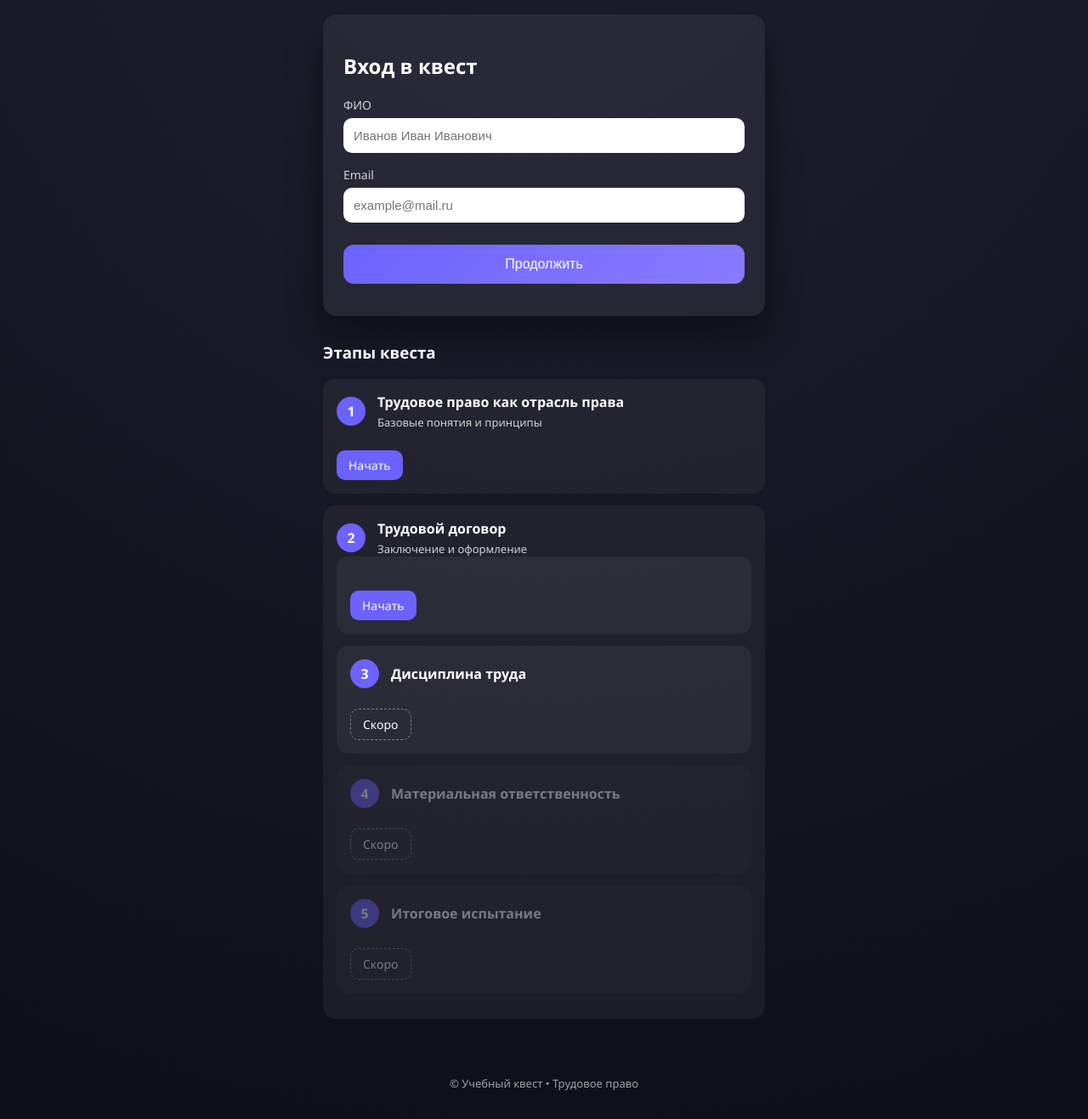
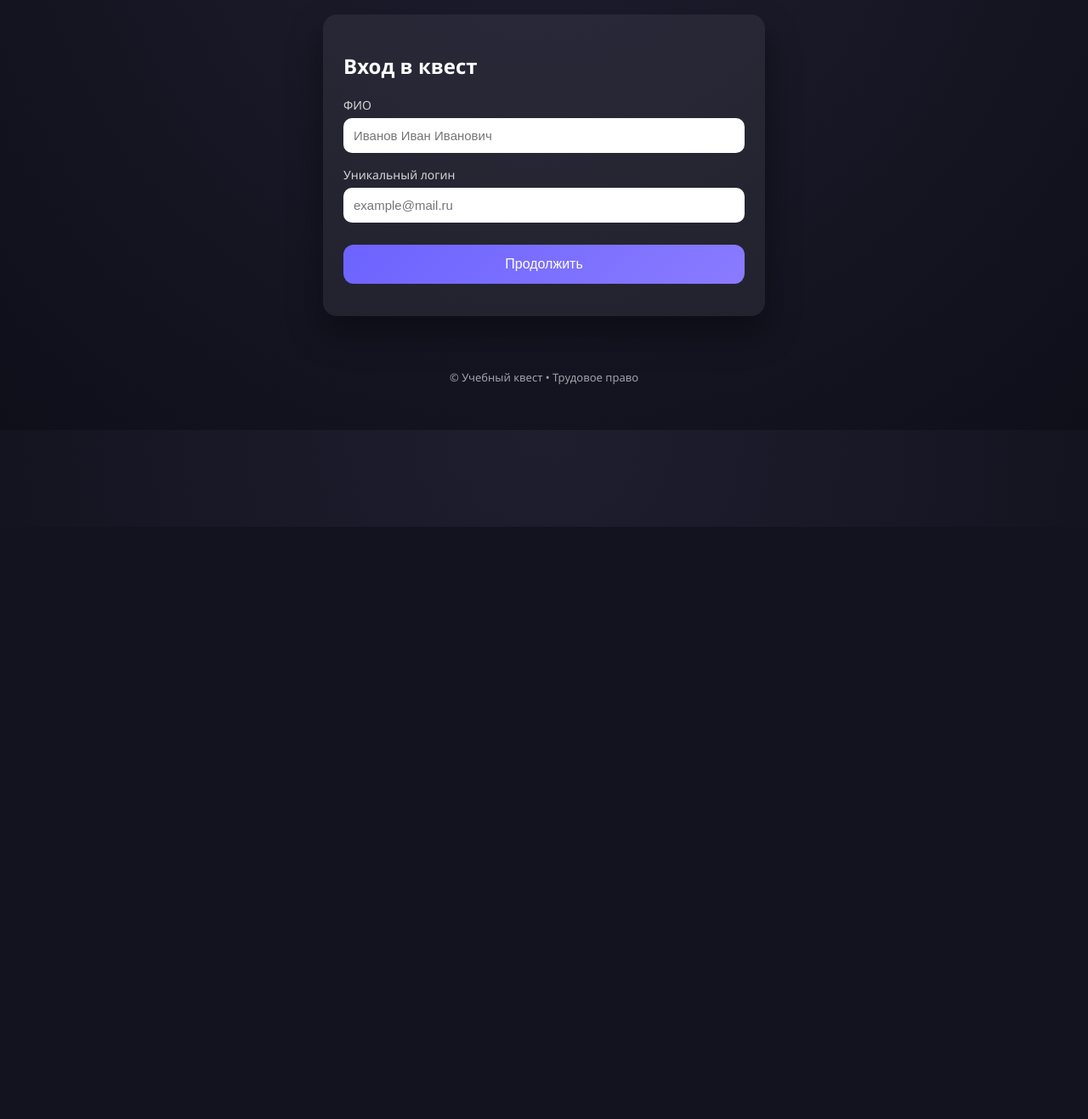
Before and after one commit to S4vant/quest_pravo, a FastAPI app: template templates/quest.html in a window 1280 px wide. Shown: the part 180-1497 px from the top of the page at 85% size. After the commit the page ends 800 px from the top, so only its background shows below. Run offline with FastAPI, Linux system fonts and the light colour scheme; the template is opened without the code that fills it, so the values that code supplies are empty; parts of the project's set-up code (start-up, migrations or seed data) failed here and were passed over.

Commit message:
Настроил архитектуру, остались модификации и вернуть стили вопросов

```diff
--- a/app/static/js/api/api.js
+++ b/app/static/js/api/api.js
@@ -87,7 +87,14 @@ export async function loadProgress() {
         data.stages.forEach(stageData => {
             const stageNumber = stageData.stage; // Например: 1, 2 или 3
             const questions = stageData.questions || [];
-            const completed = questions.filter(q => q.completed === true).length;
+            // Подсчитываем количество завершенных уникальных вопросов
+            const completed_array = questions.filter(q => q.completed === true);
+            let completed = 0;
+            for (let i = 1; i < completed_array.length; i++) {
+                if (completed_array[i].completed === true && completed_array[i-1] != completed_array[i]) {
+                    completed++;
+                }
+            }
             const total = 5;
 
             const percent = total === 0 ? 0 : Math.round((completed / total) * 100);
--- a/app/static/js/engine/game-engine.js
+++ b/app/static/js/engine/game-engine.js
@@ -1,5 +1,5 @@
 
-export function showRecordCelebration(oldTime, newTime) {
+export async function showRecordCelebration(oldTime, newTime) {
     const el = document.getElementById('record-celebration');
     if (!el) return; // ← защита
 
--- a/app/static/js/engine/timer.js
+++ b/app/static/js/engine/timer.js
@@ -23,13 +23,13 @@ export function stopTimer() {
 export let taskStartedAt = null;
 export let taskUnlocked = false;
 
-export function initTaskWrapper() {
-    const startBtn = document.getElementById('start-task-btn');
+export function initTaskWrapper(wrapper) {
+    const startBtn = wrapper.querySelector('.start-task-btn');
     if (!startBtn) return; // защита
 
-    const timerEl = document.getElementById('start-timer');
-    const cover = document.getElementById('task-cover');
-    const content = document.getElementById('task-content');
+    const timerEl = wrapper.querySelector('.start-timer');
+    const cover = wrapper.querySelector('.task-cover');
+    const content = wrapper.querySelector('.task-content');
 
     startBtn.addEventListener('click', () => {
         startBtn.disabled = true;
--- a/app/static/js/start.js
+++ b/app/static/js/start.js
@@ -1,28 +1,28 @@
 async function startAttempt() {
-    // const res = await fetch("/api/start_attempt", {
-    //     method: "POST"
-    // });
+    const res = await fetch("/api/start_attempt", {
+        method: "POST"
+    });
 
-    // const data = await res.json();
+    const data = await res.json();
 
-    // if (data.error) {
-    //     alert(data.error);
-    //     return;
-    // }
+    if (data.error) {
+        alert(data.error);
+        return;
+    }
 
     window.location.href = "/stage/1";
 }
 
 async function startStage(num) {
-    // const res = await fetch("/api/start_attempt", {
-    //     method: "POST"
-    // });
+    const res = await fetch("/api/start_attempt", {
+        method: "POST"
+    });
 
-    // const data = await res.json();
+    const data = await res.json();
 
-    // if (data.error) {
-    //     alert(data.error);
-    //     return;
-    // }
+    if (data.error) {
+        alert(data.error);
+        return;
+    }
     window.location.href = `/stage/${num}`;
 }
--- a/app/static/js/utils/utils.js
+++ b/app/static/js/utils/utils.js
@@ -1,3 +1,5 @@
+
+
 let draggedBlock = null;
 export function shuffle(array) {
     return [...array].sort(() => Math.random() - 0.5);
--- a/routers/api.py
+++ b/routers/api.py
@@ -143,10 +143,12 @@ async def log_answer(
         if answer.correct and not existing.is_correct:
             existing.is_correct = True
             db.commit()
+            print("updated !")
         # Иначе ничего не делаем (не создаем новый)
         elif existing.wasted_time:
             existing.wasted_time = answer.wasted_time
             db.commit()
+            print("updated time !")
 
     else:
         # Создаем новую запись
@@ -159,6 +161,7 @@ async def log_answer(
         )
         db.add(new_log)
         db.commit()
+        print("created !")
 
     return {"saved": True}
 @router.get("/user/progress")
--- a/templates/profile.html
+++ b/templates/profile.html
@@ -95,6 +95,6 @@
 </footer>
 
 <script src="/static/js/start.js"></script>
-<script src="/static/js/game-engine.js"></script>
+<script type="module" src="/static/js/main.js"></script>
 </body>
 </html>
--- a/templates/quest.html
+++ b/templates/quest.html
@@ -25,7 +25,7 @@
         </div>
 
         <div class="form-group">
-            <label for="email">Email</label>
+            <label for="email">Уникальный логин</label>
             <input id="email" type="email" placeholder="example@mail.ru">
         </div>
 
@@ -49,103 +49,11 @@
         Начать квест
     </button>
 </section>
-    <h3>Этапы квеста</h3>
-
-    <div class="stage-card">
-        <div class="stage-header">
-            <span class="stage-num">1</span>
-            <div>
-                <h4>Трудовое право как отрасль права</h4>
-                <p>Базовые понятия и принципы</p>
-            </div>
-        </div>
-
-        <div class="progress">
-            <div class="progress-bar" data-stage="1"></div>
-        </div>
-
-        <span class="stage-btn" onclick="startStage(1)">Начать</span>
-    </div>
-
-    <div class="stage-card">
-        <div class="stage-header">
-            <span class="stage-num">2</span>
-            <div>
-                <h4>Трудовой договор</h4>
-                <p>Заключение и оформление</p>
-            </div>
-        </div>
-
-        <div class="stage-card">
-
-    <div class="progress">
-            <div class="progress-bar" data-stage="2"></div>
-        </div>
-
-        <span class="stage-btn" onclick="startStage(2)">Начать</span>
-    </div>
-
-    <div class="stage-card">
-        <div class="stage-header">
-            <span class="stage-num">3</span>
-            <div>
-                <h4>Дисциплина труда</h4>
-            </div>
-        </div>
-
-        <div class="progress">
-            <div class="progress-bar" style="width: 0%"></div>
-        </div>
-
-        <span class="stage-btn locked">Скоро</span>
-    </div>
-
-    <div class="stage-card disabled">
-        <div class="stage-header">
-            <span class="stage-num">4</span>
-            <div>
-                <h4>Материальная ответственность</h4>
-            </div>
-        </div>
-
-        <div class="progress">
-            <div class="progress-bar" style="width: 0%"></div>
-        </div>
-
-        <span class="stage-btn locked">Скоро</span>
-    </div>
-
-    <div class="stage-card disabled">
-        <div class="stage-header">
-            <span class="stage-num">5</span>
-            <div>
-                <h4>Итоговое испытание</h4>
-            </div>
-        </div>
-
-        <div class="progress">
-            <div class="progress-bar" style="width: 0%"></div>
-        </div>
-
-        <span class="stage-btn locked">Скоро</span>
-    </div>
-</div>
-    </section>
-
-    <!-- ИГРА -->
-    <section id="stage-container" class="card fade-in" style="display:none;">
-        <h2 id="title"></h2>
-        <p id="text"></p>
-        <div id="actions"></div>
-    </section>
-
-</main>
 
 <footer class="main-footer">
     <p>© Учебный квест • Трудовое право</p>
 </footer>
 
-<script src="/static/js/game-engine.js"></script>
-<script src="/static/js/start.js"></script>
+    <script type="module" src="/static/js/main.js"></script>
 </body>
 </html>
```
Also changed, not shown: app/static/js/login.js (deleted, +0 -18 lines), app/static/js/main.js (+28 -11 lines), app/static/js/questions/q1_definition.js (+23 -17 lines), templates/base.html (deleted, +0 -17 lines), templates/stage_1.html (+20 -18 lines), app/static/js/__init__.py (deleted), db/quest.db.
